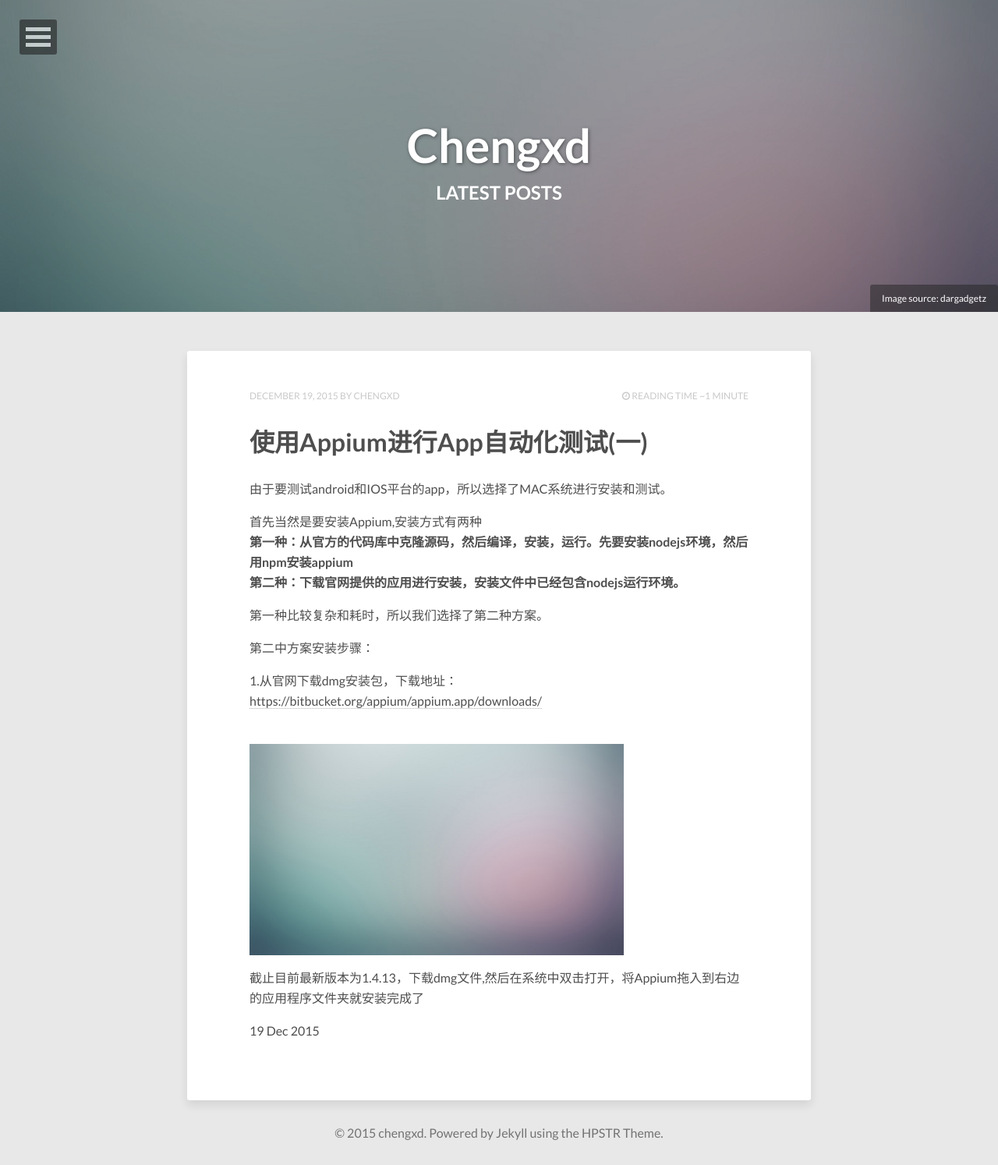
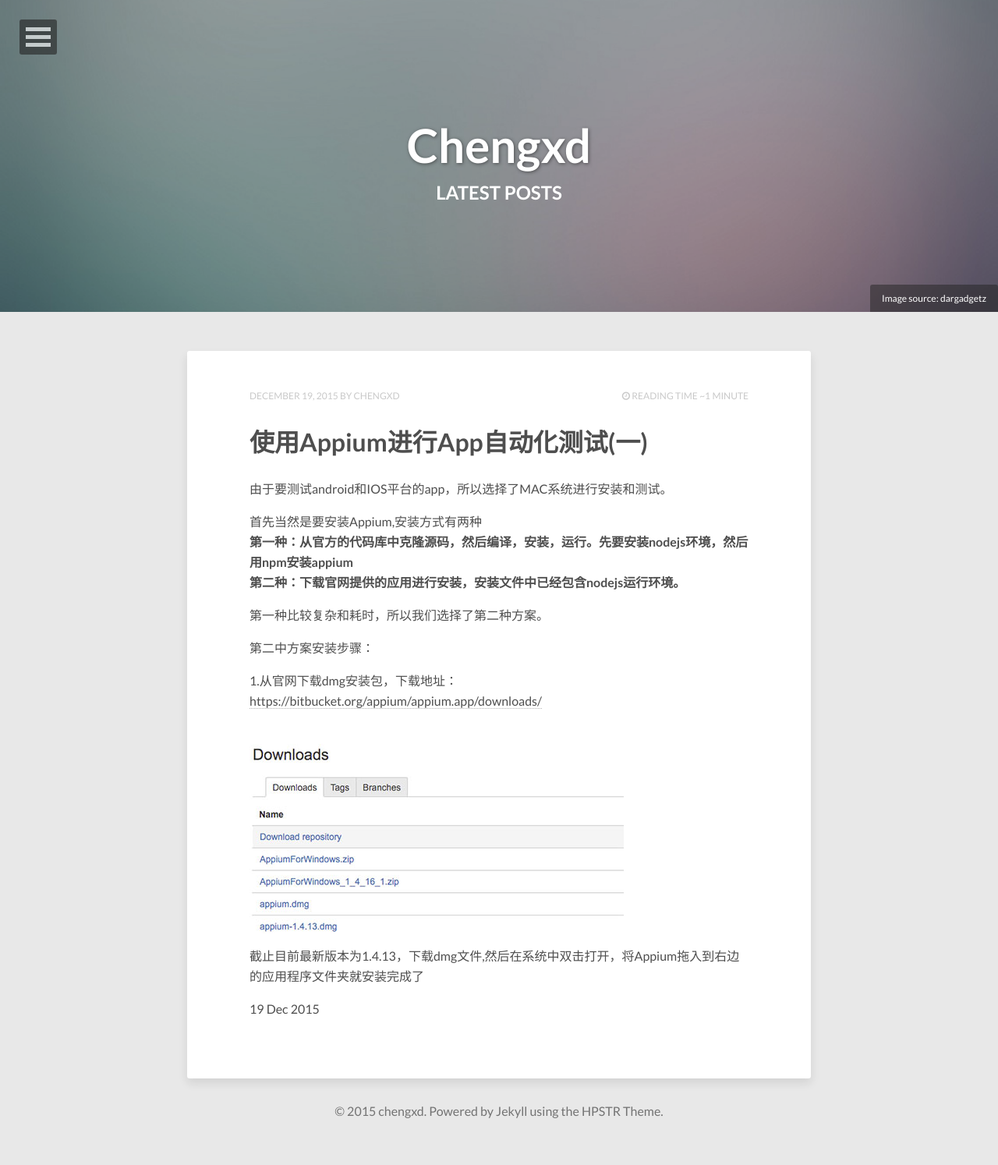
Before and after one commit to chengxd/blog, a Jekyll site: the page built from index.html, in a window 1280 px wide. Shown: the whole page at 78% size. Built offline with Jekyll 4.4.1, drawn with Linux system fonts in a browser that asks for light colours; nearby versions of some CDN libraries; the list of posts is cut into pages by our own code; after the commit the page ends 1466 px from its top, so only the background shows below that.

Commit message:
update post

```diff
--- a/_posts/2015-12-19-apptest.html
+++ b/_posts/2015-12-19-apptest.html
@@ -12,7 +12,7 @@ title: 使用Appium进行App自动化测试(一)
 <p>第二中方案安装步骤：</p>
 <p>1.从官网下载dmg安装包，下载地址：<a href="https://bitbucket.org/appium/appium.app/downloads/">https://bitbucket.org/appium/appium.app/downloads/</a></p>
 <br>
-<img src="./images/abstract-1.jpg" width="480" height="230">
+<img src="https://github.com/chengxd/blog/blob/gh-pages/images/apptest/appium_download.jpg" width="480" height="230">
 <br>
 <p>截止目前最新版本为1.4.13，下载dmg文件,然后在系统中双击打开，将Appium拖入到右边的应用程序文件夹就安装完成了</p>
 
```
